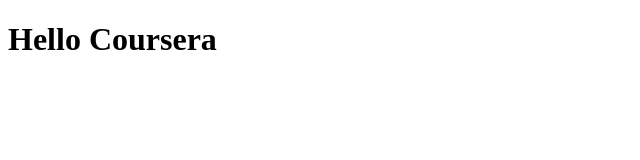
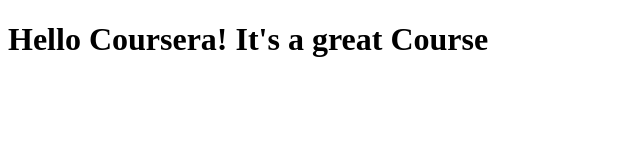
Before and after one commit to ekerrbrown/Coursera-test, a plain HTML site: page site/index.html in a window 1280 px wide. Shown: the whole page, without its empty margins (0-640 px from the left). Drawn offline with Linux system fonts and the light colour scheme.

Commit message:
Small addition to our page content

```diff
--- a/site/index.html
+++ b/site/index.html
@@ -4,6 +4,6 @@
 	<title>Hello World</title>
 </head>
 <body>
-<h1> Hello Coursera</h1>
+<h1> Hello Coursera! It's a great Course</h1>
 </body>
 </html>
```
